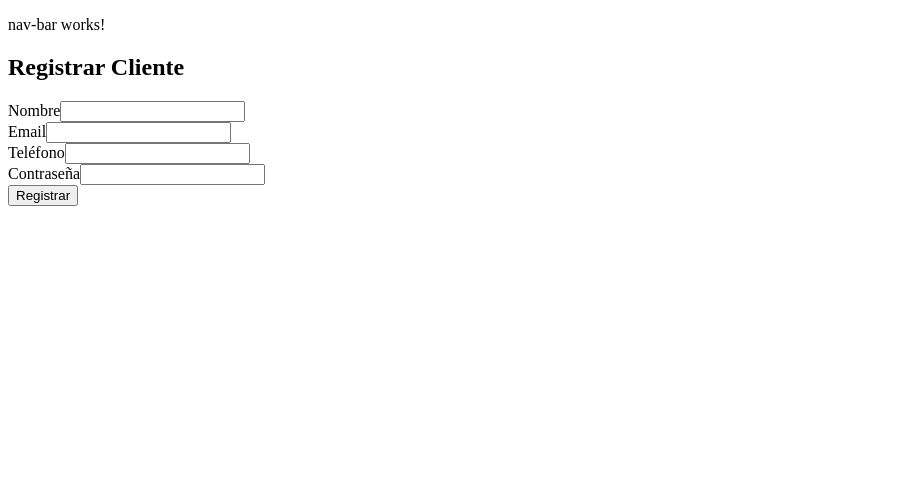
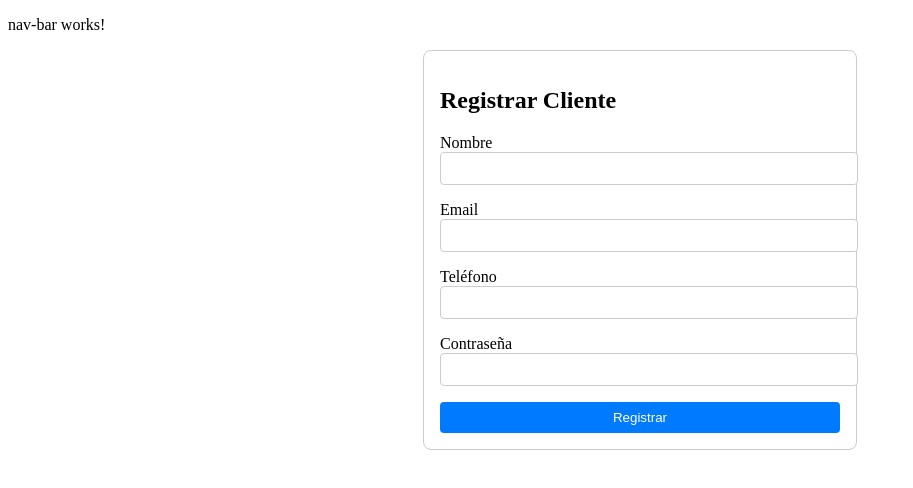
Before and after one commit to FiorelaClarz/PROYECTO-FINAL-PWEB2, an Angular app in the folder saborExpres/: page /register in a window 1280 px wide. Shown: the top 488 px of the page, without its empty margins (0-913 px from the left). Built offline with nearby package versions, Linux system fonts and the light colour scheme.

Commit message:
componente pago

```diff
--- a/saborExpres/src/app/pago/pago.component.css
+++ b/saborExpres/src/app/pago/pago.component.css
@@ -0,0 +1,28 @@
+.pago-container {
+    text-align: center;
+    margin-top: 50px;
+  }
+
+  ngx-qrcode {
+    display: block;
+    margin: 0 auto 20px;
+  }
+
+  button {
+    background-color: #28a745;
+    color: white;
+    border: none;
+    padding: 10px 20px;
+    margin-top: 20px;
+    border-radius: 4px;
+    cursor: pointer;
+  }
+
+  button:hover {
+    background-color: #218838;
+  }
+
+  .pago-realizado {
+    margin-top: 20px;
+    color: #28a745;
+  }
--- a/saborExpres/src/app/pago/pago.component.html
+++ b/saborExpres/src/app/pago/pago.component.html
@@ -1 +1,11 @@
-<p>pago works!</p>
+<div class="pago-container">
+    <h1>Pago con Yape</h1>
+    <img [src]="'http://127.0.0.1:8000/static/images/qr.png'" alt="QR Code para Yape" class="qr-code">
+
+    <button (click)="simularEscaneo()">Simular Escaneo con el QR</button>
+
+    <div *ngIf="pagoRealizado" class="pago-realizado">
+      <h2>Pago Realizado</h2>
+      <p>¡Gracias por su compra!</p>
+    </div>
+  </div>
--- a/saborExpres/src/app/pago/pago.component.ts
+++ b/saborExpres/src/app/pago/pago.component.ts
@@ -1,12 +1,38 @@
-import { Component } from '@angular/core';
-
+import { CommonModule } from '@angular/common';
+import { HttpClientModule } from '@angular/common/http';
+import { Component, OnInit } from '@angular/core';
+import { Router,RouterLink } from '@angular/router';
+import { NgxQRCodeModule } from 'ngx-qrcode2';
+import { ApiService } from '../api.service';
 @Component({
   selector: 'app-pago',
   standalone: true,
-  imports: [],
+  imports: [RouterLink,CommonModule,HttpClientModule],
   templateUrl: './pago.component.html',
   styleUrl: './pago.component.css'
 })
-export class PagoComponent {
+export class PagoComponent implements OnInit {
+  productos: any[] = [];
+  total: number = 0;
+  pagoRealizado = false;
+  clienteId: number = 0;
+  // private router: Router = new Router;
 
+  constructor(private router: Router) {
+    const navigation = this.router.getCurrentNavigation();
+    if (navigation?.extras.state) {
+      this.productos = navigation.extras.state['productos'];
+      this.total = navigation.extras.state['total'];
+      this.clienteId = navigation.extras.state['clienteId'];
+    }
+  }
+
+  ngOnInit(): void {
+
+  }
+
+  simularEscaneo() {
+    this.pagoRealizado = true;
+    this.router.navigate(['/confirmacion-orden'], { state: { productos: this.productos, total: this.total } });
+  }
 }
--- a/saborExpres/src/app/register/register.component.css
+++ b/saborExpres/src/app/register/register.component.css
@@ -0,0 +1,32 @@
+.register-container {
+    max-width: 400px;
+    margin: 0 auto;
+    padding: 1rem;
+    border: 1px solid #ccc;
+    border-radius: 8px;
+  }
+
+  .form-group {
+    margin-bottom: 1rem;
+  }
+
+  .form-control {
+    width: 100%;
+    padding: 0.5rem;
+    border: 1px solid #ccc;
+    border-radius: 4px;
+  }
+
+  .btn {
+    width: 100%;
+    padding: 0.5rem;
+    background-color: #007bff;
+    color: #fff;
+    border: none;
+    border-radius: 4px;
+    cursor: pointer;
+  }
+
+  .btn:hover {
+    background-color: #0056b3;
+  }
```
